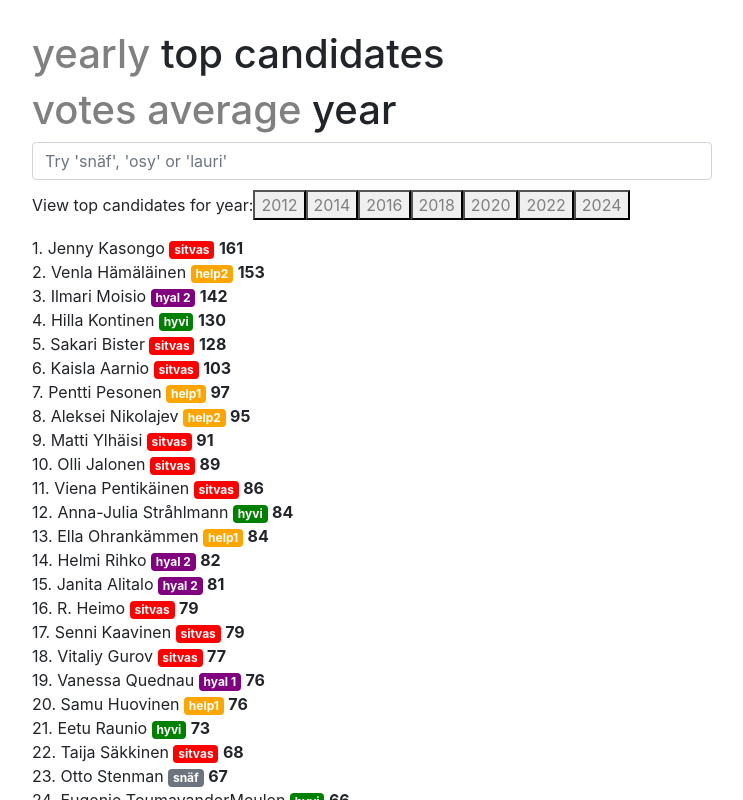
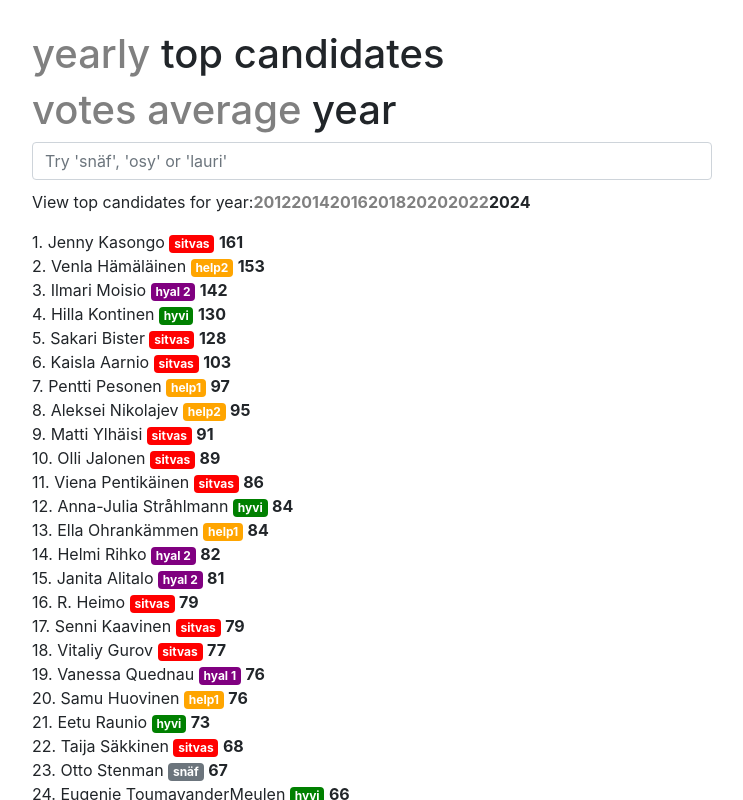
Before and after one commit to julesvirallinen/edarivaalituloswizard-frontti, a React (Create React App) app: page / in a window 1280 px wide. Both pictures are taken after a click on the element "year". Shown: the top 800 px of the page, without its empty margins (268-1011 px from the left). Built offline with nearby package versions, Linux system fonts and the light colour scheme.

Commit message:
fix numbers

```diff
--- a/src/Components/TopCandidates.js
+++ b/src/Components/TopCandidates.js
@@ -106,6 +106,7 @@ const TopCandidates = ({ candidateData, setCurrentCandidate, filter, setFilter }
   const settings = ['votes', 'average', 'year']
 
   const candidateList = Object.values(candidateData)
+
   if (candidateList.length === 0) return ''
 
   function compare(a, b) {
@@ -136,20 +137,19 @@ const TopCandidates = ({ candidateData, setCurrentCandidate, filter, setFilter }
       return years.includes(selectedYear)
     })
     sortedCandidateList = sortedCandidateList.sort(compareByYear(selectedYear))
-    console.log(sortedCandidateList)
   }
   const yearStyle = { color: 'gray' }
   const yearSelectionButtons = (
     <p>
       View top candidates for year:
       {YEARS.map((y) => (
-        <button
+        <b
           style={y !== selectedYear ? yearStyle : undefined}
           key={y}
           onClick={() => setSelectedYear(y)}
         >
           {y}
-        </button>
+        </b>
       ))}
     </p>
   )
--- a/src/dataUtils/years.js
+++ b/src/dataUtils/years.js
@@ -1,3 +1,3 @@
 import yearlyData from '../data/yearlyData.json'
 
-export const YEARS = Object.keys(yearlyData)
+export const YEARS = Object.keys(yearlyData).map((year) => parseInt(year))
```
